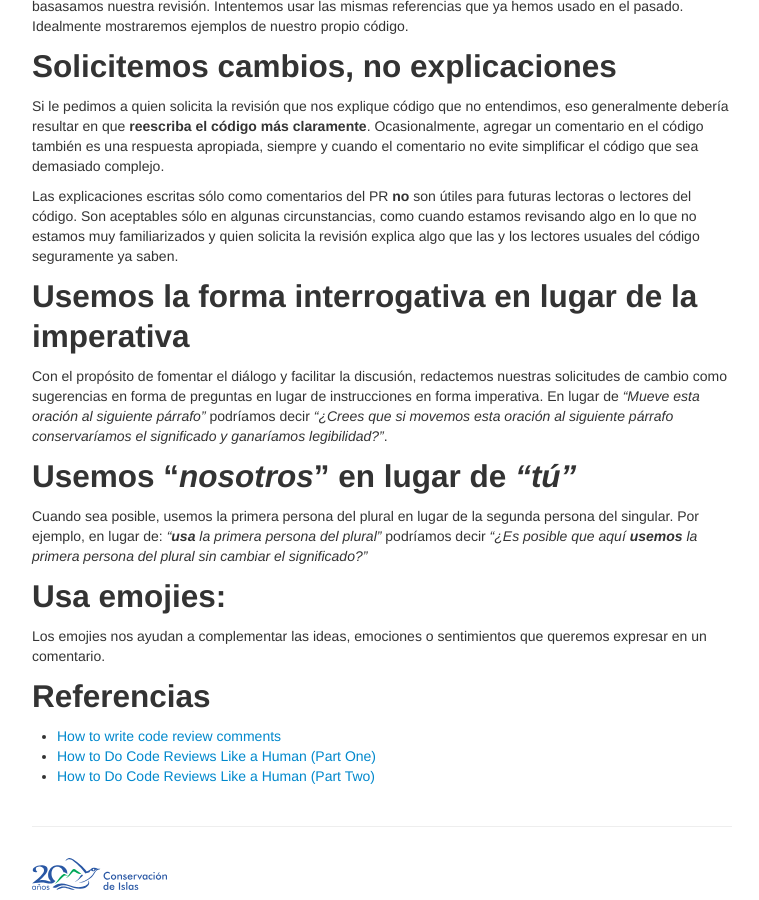
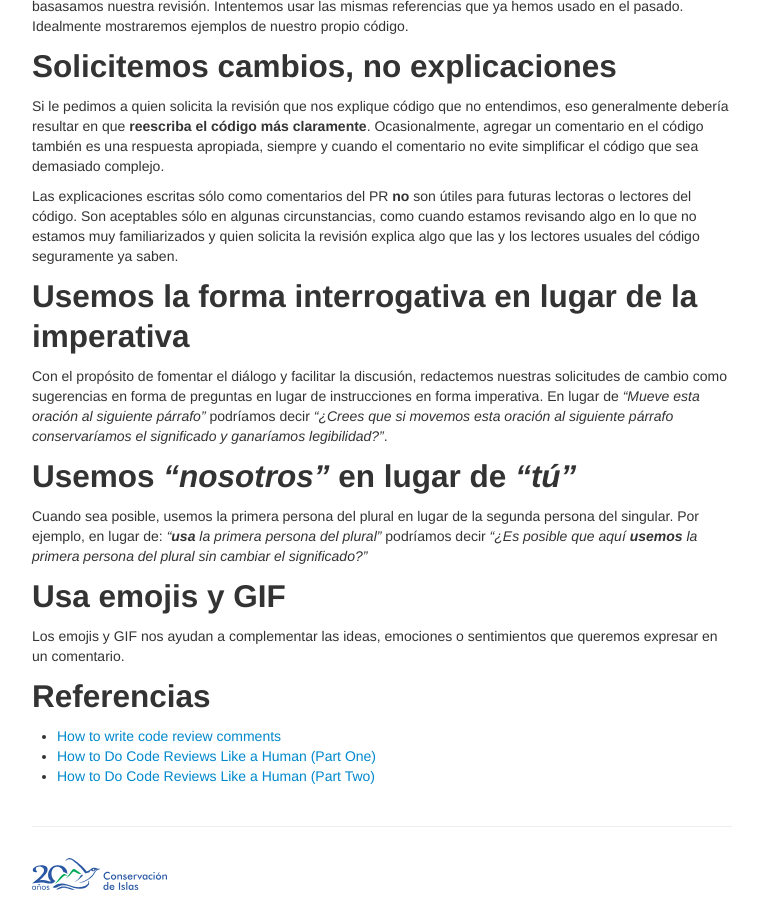
Before and after one commit to LizethMReyes/islasgeci.github.io, a Jekyll site: the page built from _guia_de_estilo/comentarios_en_revisiones.md, in a window 1280 px wide and 900 px high, scrolled down 1868 px. Shown: the whole window, without its empty margins (258-1017 px from the left). Built offline with Jekyll 4.4.1, drawn with Linux system fonts in a browser that asks for light colours.

Commit message:
✍️ Edit

```diff
--- a/_guia_de_estilo/comentarios_en_revisiones.md
+++ b/_guia_de_estilo/comentarios_en_revisiones.md
@@ -112,16 +112,16 @@ cambio como sugerencias en forma de preguntas en lugar de instrucciones en forma
 lugar de _"Mueve esta oración al siguiente párrafo"_ podríamos decir _"¿Crees que si movemos esta
 oración al siguiente párrafo conservaríamos el significado y ganaríamos legibilidad?"_.
 
-## Usemos "_nosotros_" en lugar de _"tú"_
+## Usemos _"nosotros"_ en lugar de _"tú"_
 
 Cuando sea posible, usemos la primera persona del plural en lugar de la segunda persona del
 singular. Por ejemplo, en lugar de: _"**usa** la primera persona del plural"_ podríamos decir _"¿Es
 posible que aquí **usemos** la primera persona del plural sin cambiar el significado?"_
 
-## Usa emojies:
+## Usa emojis y GIF
 
-Los emojies nos ayudan a complementar las ideas, emociones o sentimientos que queremos expresar en
-un comentario.
+Los emojis y GIF nos ayudan a complementar las ideas, emociones o sentimientos que queremos expresar
+en un comentario.
 
 ## Referencias
 
```
